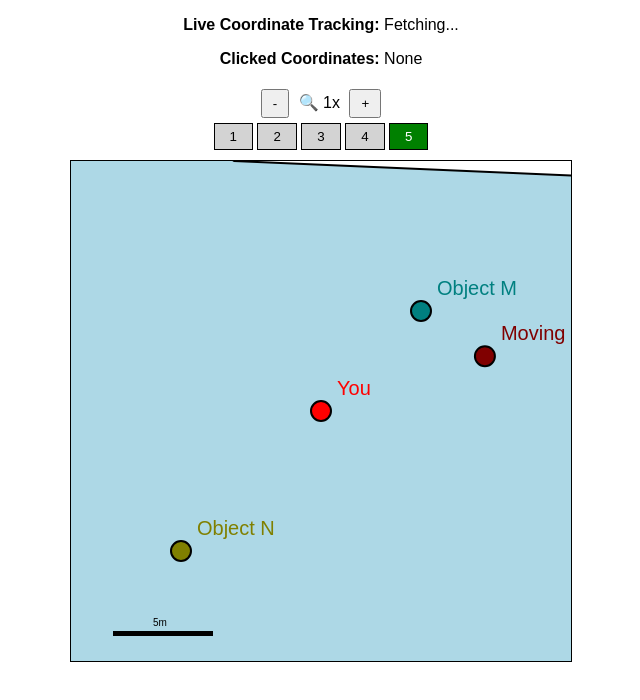
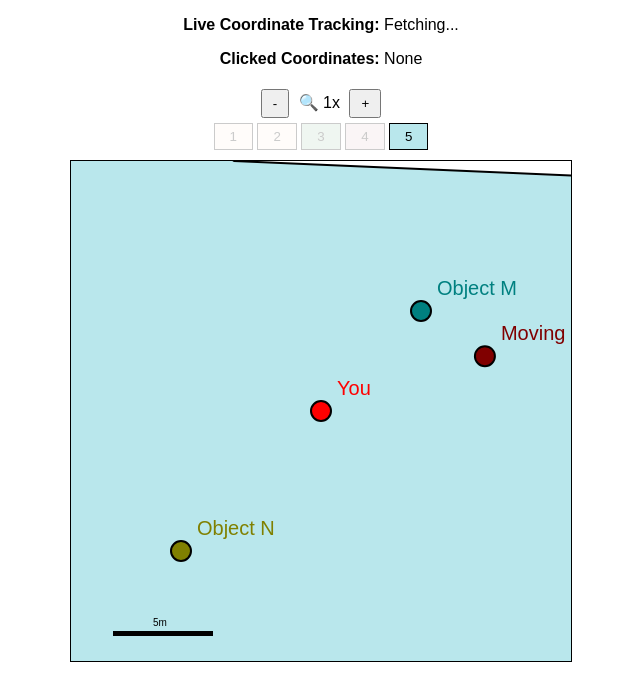
Before and after one commit to rebeling/geo, a plain HTML site: page index.html in a window 1280 px wide. Shown: the whole page, without its empty margins (319-959 px from the left). Drawn offline with Linux system fonts and the light colour scheme.

Commit message:
Update index.html

```diff
--- a/index.html
+++ b/index.html
@@ -9,8 +9,8 @@
         canvas { border: 1px solid black; background-color: white; margin-top: 10px; }
         #info { margin-bottom: 10px; }
         #controls button { margin: 5px; padding: 5px 10px; }
-        .floor-button { background-color: lightgray; padding: 5px 15px; border: 1px solid black; cursor: pointer; }
-        .floor-button.active { background-color: green; color: white; }
+        .floor-button { opacity: 0.2; padding: 5px 15px; border: 1px solid black; cursor: pointer; }
+        .floor-button.active { opacity: 1}
     </style>
 </head>
 <body>
@@ -25,11 +25,11 @@
         </div>
 
         <div id="floor-controls">
-            <button class="floor-button" onclick="setFloor(1)">1</button>
-            <button class="floor-button" onclick="setFloor(2)">2</button>
-            <button class="floor-button" onclick="setFloor(3)">3</button>
-            <button class="floor-button" onclick="setFloor(4)">4</button>
-            <button class="floor-button active" onclick="setFloor(5)">5</button>
+            <button id="floor-1" class="floor-button" onclick="setFloor(1)">1</button>
+            <button id="floor-2" class="floor-button" onclick="setFloor(2)">2</button>
+            <button id="floor-3" class="floor-button" onclick="setFloor(3)">3</button>
+            <button id="floor-4" class="floor-button" onclick="setFloor(4)">4</button>
+            <button id="floor-5" class="floor-button active" onclick="setFloor(5)">5</button>
         </div>
     </div>
 
@@ -76,6 +76,9 @@
             ]
         };
 
+        //const floorColors = ["#D0E8FF", "#B0D0FF", "#90C0FF", "#70B0FF", "#50A0FF"];
+        const floorColors = ["#fff3e9", "#fff3e9", "#b5d6bb", "#e8d1d3", "#b9e7ec"];
+
         // Example longitude and latitude coordinates for the floor plan
         const floorPlanCoordinates = [
             [13.364100, 52.288100], // Point 1
@@ -85,6 +88,12 @@
             [13.430000, 52.380000], // Point 5
             [13.355000, 52.390000]  // Closing the shape
         ];
+
+        function applyButtonColors() {
+            document.querySelectorAll(".floor-button").forEach((button, index) => {
+                button.style.backgroundColor = floorColors[index];
+            });
+        }
 
         async function loadObjects() {
             try {
@@ -148,7 +157,7 @@
         }
 
         function drawFloorPlan() {
-            ctx.fillStyle = "lightblue";
+            ctx.fillStyle = floorColors[currentFloor - 1];
             ctx.beginPath();
             const canvasCoords = convertCoordinatesToCanvas(floorPlanCoordinates);
             ctx.moveTo(canvasCoords[0].x, canvasCoords[0].y);
@@ -250,6 +259,7 @@
         });
 
 
+        applyButtonColors();
         getLocation();
         loadObjects();
         setInterval(updateMovingObject, 1000);
```
